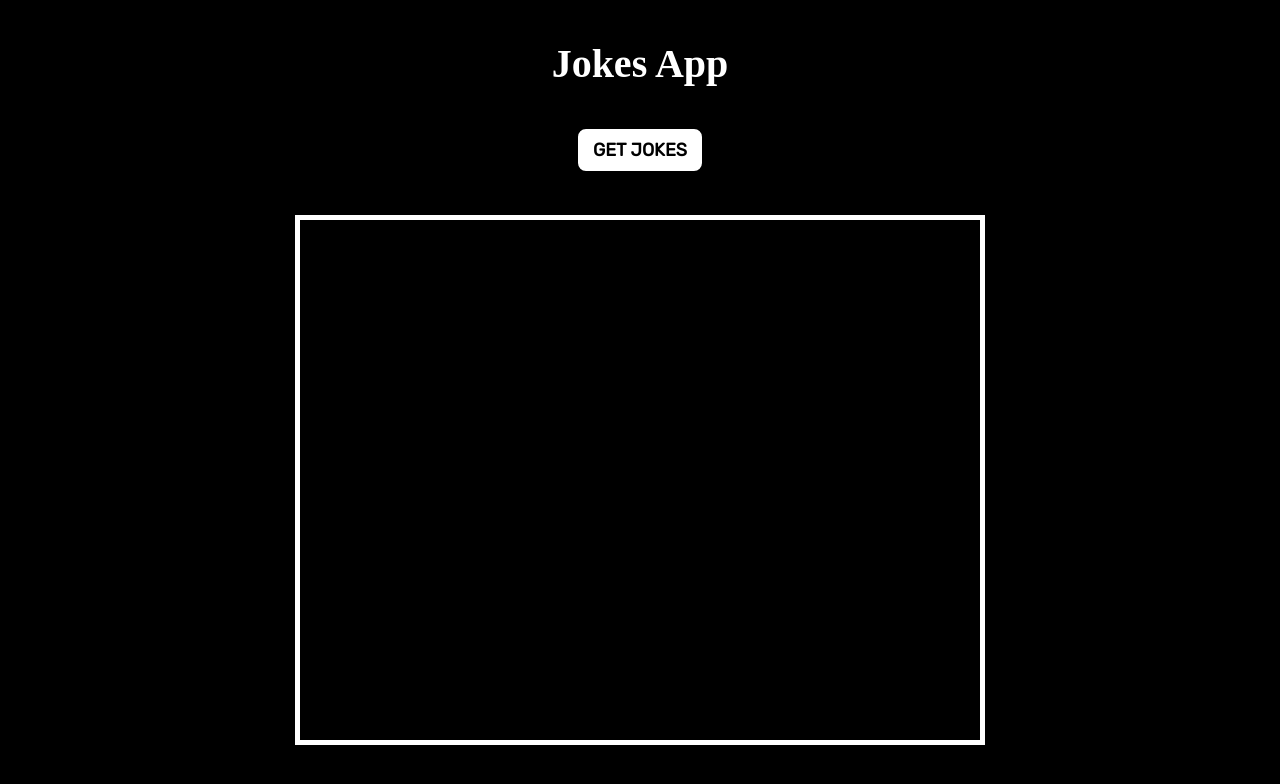
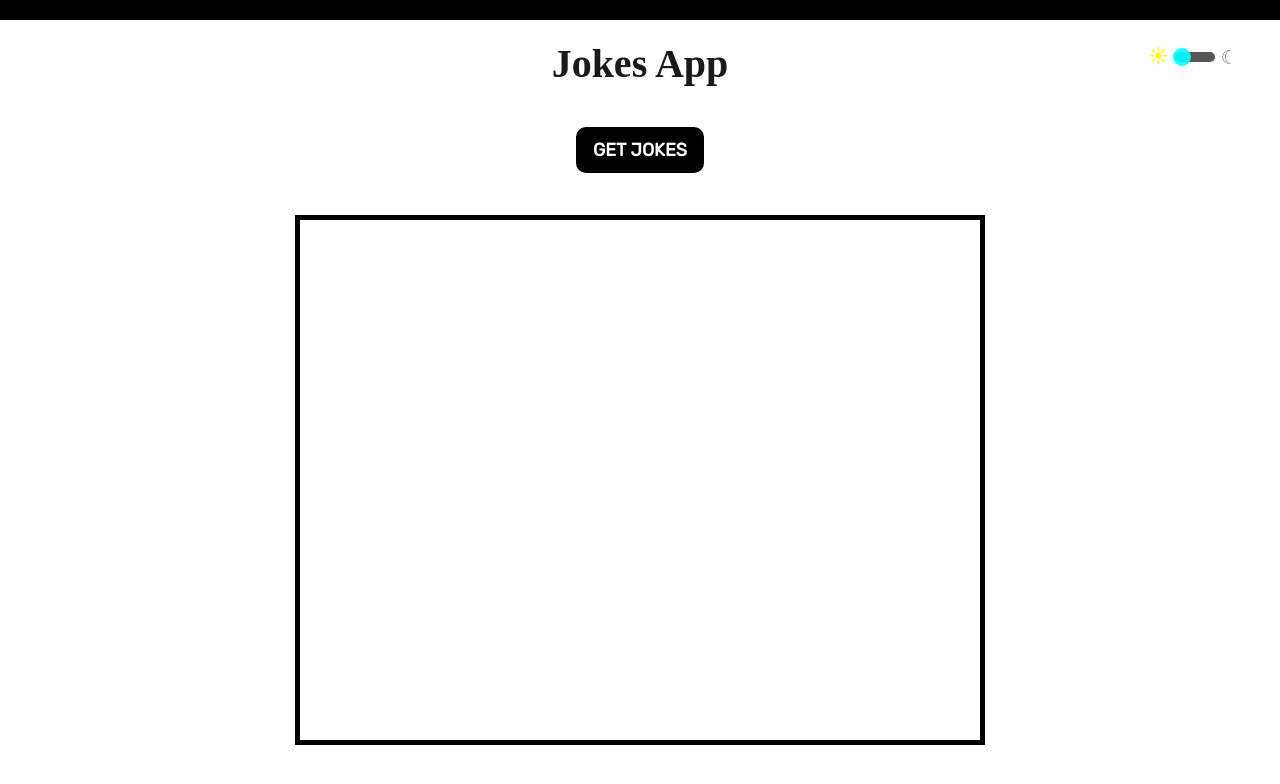
Before and after one commit to Kemosabe2911/Jokes-app, a React (Create React App) app in the folder jokes-app/: page / in a window 1280 px wide. Shown: the top 784 px of the page. Built offline with nearby package versions, Linux system fonts and the light colour scheme; a web font is replaced by a local one.

Commit message:
Add theme toggler

```diff
--- a/jokes-app/src/App.css
+++ b/jokes-app/src/App.css
@@ -2,7 +2,9 @@
 @import url('https://fonts.googleapis.com/css2?family=Rubik&display=swap');
 @import url('https://fonts.googleapis.com/css2?family=Lora:ital@1&display=swap');
 
-.App {
+
+
+.App{
   text-align: center;
   min-height: 100vh;
   color: #ffffff;
@@ -60,3 +62,127 @@
   padding: 8px 0px;
   border-bottom: 1px solid #ffffff;
 }
+
+.light-mode {
+  background-color: #fff;
+  color: #000000;
+  transition: background-color 0.25s ease-out;
+}
+
+
+.dark-mode {
+  background-color: #000000;
+  color: #fff;
+}
+
+.light-mode .button .btn{
+  background-color: #000000;
+  color: #fff;
+}
+
+.dark-mode .button .btn{
+  background-color: #fff;
+  color: #1a1a1a;
+}
+
+.dark-mode .App{
+  background-color: #000000;
+  color: #fff;
+}
+
+.light-mode .App{
+  background-color: #fff;
+  color: #1a1a1a;
+}
+
+.dark-mode .output{
+  background-color: #000000;
+  color: #fff;
+  border-color: #fff;
+}
+
+.light-mode .output{
+  background-color: #fff;
+  color: #1a1a1a;
+  border-color: #000000;
+}
+.dark-mode .output ul li{
+  background-color: #000000;
+  color: #fff;
+  border-color: #fff;
+}
+
+.light-mode .output ul li{
+  background-color: #fff;
+  color: #1a1a1a;
+  border-color: #000000;
+}
+
+
+nav{
+  position: fixed;
+  top: 0;
+  right: 0;
+  margin: 40px;
+}
+.toggle {
+  position: relative;
+  padding: 0 4px;
+  display: flex;
+  align-items: center;
+}
+
+input[type="checkbox"].checkbox {
+  width: 40px;
+  height: 10px;
+  background: #555;
+  position: relative;
+  border-radius: 5px;
+  -webkit-appearance: none;
+  -moz-appearance: none;
+  appearance: none;
+  cursor: pointer;
+  vertical-align: 2px;
+  outline: none;
+}
+
+input[type="checkbox"].checkbox:checked + label {
+  left: 30px;
+}
+
+input[type="checkbox"].checkbox:focus-visible {
+  outline: solid 2px white;
+}
+
+input[type="checkbox"].checkbox + label {
+  display: inline-block;
+  width: 18px;
+  height: 18px;
+  border-radius: 50%;
+  transition: all 0.3s ease;
+  cursor: pointer;
+  position: absolute;
+  left: 2px;
+  background: #fff;
+  opacity: 0.9;
+  background-color: cyan;
+}
+
+.toggle-container {
+  display: flex;
+  margin: 0 auto;
+}
+
+.toggle-container > span {
+  font-size: 1.2em;
+  background: none;
+  border: none;
+  cursor: pointer;
+  transition: color 0.3s ease;
+  margin-top: 4px;
+  margin-right: 2px;
+}
+
+.toggle-container > span:last-child {
+  margin-top: 5px;
+}
--- a/jokes-app/src/App.js
+++ b/jokes-app/src/App.js
@@ -5,6 +5,34 @@ import DisplayJokes from './components/DisplayJokes'
 
 function App() {
   const [result,setResult] = useState([]);
+  const [darkMode, setDarkMode] = React.useState(getInitialMode());
+
+  React.useEffect(() => {
+    localStorage.setItem("dark", JSON.stringify(darkMode));
+  }, [darkMode]);
+
+  function getInitialMode() {
+    const isReturningUser = "dark" in localStorage;
+    const savedMode = JSON.parse(localStorage.getItem("dark"));
+    const userPrefersDark = getPrefColorScheme();
+    // if mode was saved --> dark / light
+    if (isReturningUser) {
+      return savedMode;
+      // if preferred color scheme is dark --> dark
+    } else if (userPrefersDark) {
+      return true;
+      // otherwise --> light
+    } else {
+      return false;
+    }
+    // return savedMode || false;
+  }
+
+  function getPrefColorScheme() {
+    if (!window.matchMedia) return;
+
+    return window.matchMedia("(prefers-color-scheme: dark)").matches;
+  }
 
   const getrandomJokes = () =>{
     let temp =[];
@@ -14,7 +42,7 @@ function App() {
         let data = res.data.value;
         temp.push(data);
       })
-      console.log('Hello');
+      //console.log('Hello');
     }
     console.log(temp);
     setResult([...result,temp]);
@@ -22,24 +50,37 @@ function App() {
   }
 
   return (
-    <div className="App">
+    <div className= {darkMode ? "dark-mode" : "light-mode"} >
+      <div className="App">
       <header className="App-header">
         Jokes App
       </header>
+      <nav>
+        <div className="toggle-container">
+          <span style={{ color: darkMode ? "grey" : "yellow" }}>☀︎</span>
+          <span className="toggle">
+            <input
+              checked={darkMode}
+              onChange={() => setDarkMode(prevMode => !prevMode)}
+              id="checkbox"
+              className="checkbox"
+              type="checkbox"
+            />
+            <label htmlFor="checkbox" />
+          </span>
+          <span style={{ color: darkMode ? "slateblue" : "grey" }}>☾</span>
+          {/* <button onClick={() => setDarkMode(prevMode => !prevMode)}>
+          Toggle
+        </button> */}
+        </div>
+      </nav>
       <div className="button">
         <button className="btn" onClick={getrandomJokes}>Get Jokes</button>
         <div className="list">
           <DisplayJokes result={result} />
         </div>
       </div>
-      <div className="theme-switch-wrapper">
-        <label className="theme-switch-handler">
-          <div className="switch-path">
-            <div className="switch-handle">
-            </div>
-          </div>
-        </label>
-      </div>
+    </div>
     </div>
   );
 }
```
Also changed, not shown: 1 other file (tests, documents, lock files or other folders).
